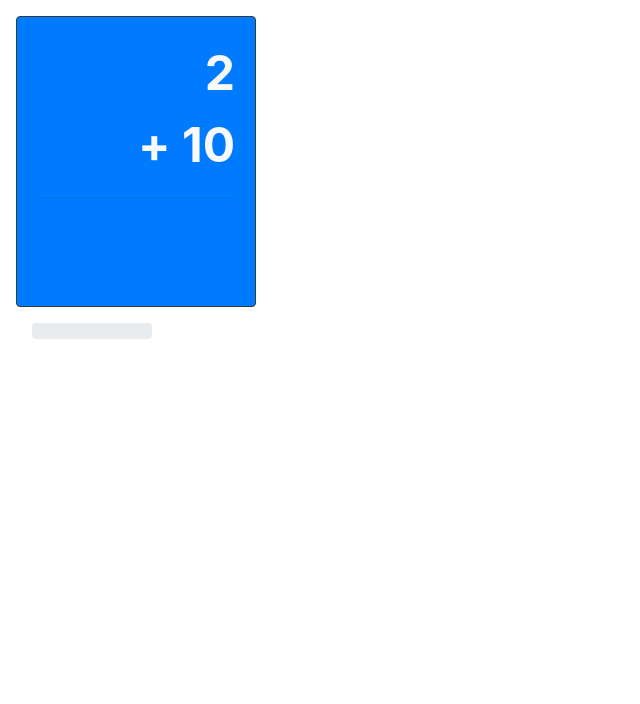
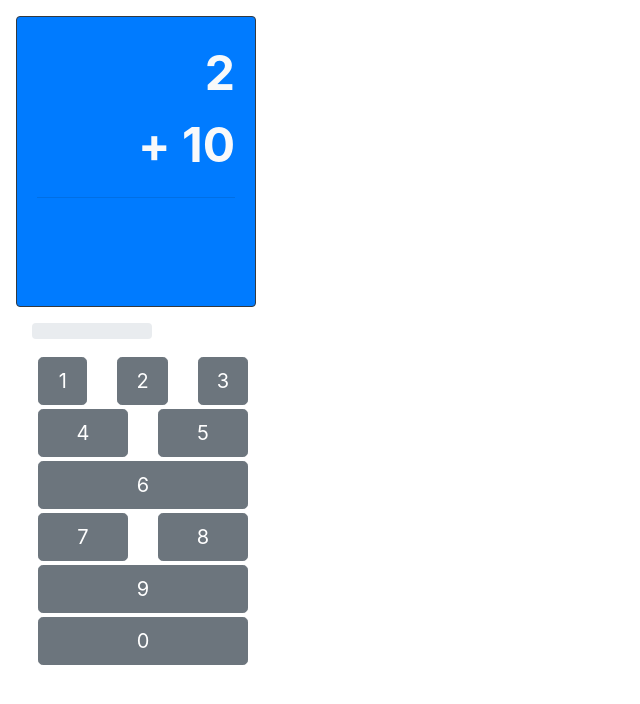
Before and after one commit to onearmeded/mult-facts, a React (Create React App) app: page / in a window 1280 px wide. Shown: the top 704 px of the page, without its empty margins (0-640 px from the left). Built offline with nearby package versions, Linux system fonts and the light colour scheme.

Commit message:
Start keypad

```diff
--- a/src/FlashcardGame.js
+++ b/src/FlashcardGame.js
@@ -4,6 +4,7 @@ import ProgressBar from 'react-bootstrap/ProgressBar';
 import Button from 'react-bootstrap/Button';
 import Typing from 'react-typing-animation';
 import Prize from './Prize';
+import Keypad from './Keypad';
 
 export default function FlashcardGame(props)
 {
@@ -29,6 +30,8 @@ export default function FlashcardGame(props)
         setIncorrectCount(0);
     }
 
+    const onKeypadButton = (key) => console.log('Got keypress: ' + key);
+
     const perfectWinnerLayout = (
         <div style={{margin: '1rem'}}>
             <div><img src={ require("./lemon-meringue.png")} alt='Lemon' style={{ height: '425px' }}/></div>
@@ -51,6 +54,7 @@ export default function FlashcardGame(props)
             <Flashcard max={props.max} maxRange={props.maxRange} min={props.min}
                 onCorrectAnswer={onCorrectAnswer} onIncorrectAnswer={onIncorrectAnswer} />
             <div style={{margin:'1rem'}}><ProgressBar now={currentPercent()} label={score} style={{width:'10em'}} /></div>
+            <Keypad onKeyPress={onKeypadButton}/>
         </div>
     );
 
--- /dev/null
+++ b/src/Keypad.js
@@ -0,0 +1,44 @@
+import React from 'react';
+import Container from 'react-bootstrap/Container';
+import Row from 'react-bootstrap/Row';
+import Col from 'react-bootstrap/Col';
+import Button from 'react-bootstrap/Button';
+
+export default function Keypad({onKeyPress}) {
+    function makeButton(text) {
+        return <Button key={text.toString()} variant='secondary' size='lg' block style={{margin: '2px' }} onClick={onKeyPress({ key: text })}>{text}</Button>;
+    }
+
+    function makeColumn(num) {
+        return <Col key={'col'+num}>{makeButton(num)}</Col>;
+    }
+
+    function makeRow(start) {
+        let cols = [];
+        let i = 0;
+        for (i = start; i < (start + 3); i++) {
+            cols.push(makeColumn(i));
+        }
+
+        return <Row key={'row' + start}>{cols}</Row>;
+    }
+
+    function makeKeyPad() {
+        let rows = [];
+        let i = 0;
+        for (i = 1; i <= 9; i += 3) {
+            rows.push(makeRow(i));
+        }
+
+        let zero = <Row key='row0'>{makeColumn(0)}</Row>;
+        rows.push(zero);
+
+        return rows;
+    }
+
+    return (
+        <Container style={{ width:'5em', fontSize: '36pt', margin: '5px' }}>
+            { makeKeyPad() }
+        </Container>
+    );
+}
```
